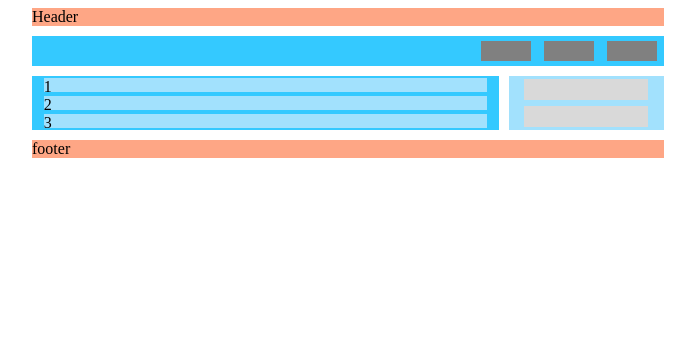
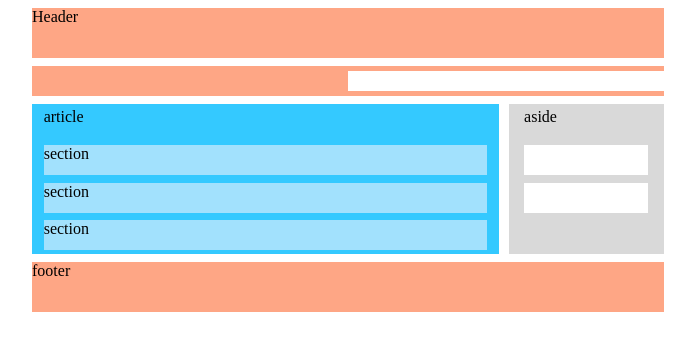
Before and after one commit to SuraQalalwa/JHF, a plain HTML site: page Tasks/task2.html in a window 1280 px wide. Shown: the whole page, without its empty margins (292-987 px from the left). Drawn offline with Linux system fonts and the light colour scheme.

Commit message:
sec commit

```diff
--- a/Tasks/task2.html
+++ b/Tasks/task2.html
@@ -7,30 +7,34 @@
 </head>
 <body style="align-items: center; justify-content: center; display: flex;">
     <div style="display: flex; flex-direction: column; justify-content: space-between; width: 50%;">
-    <header style="background-color: #fea685;">Header</header>
-    <div style="height:10px;"></div>
-    <nav style="background-color: #34c9ff; display: flex; justify-content: flex-end; height: 30px;">
-        <div style="display: flex; justify-content: space-around; width: 30%; justify-items: center;align-items: center; ">
-            <div style="background-color: gray; width: 50px; height: 20px"></div>
-            <div style="background-color: gray; width: 50px; height: 20px;"></div>
-            <div style="background-color: gray; width: 50px; height: 20px;"></div>
+    <header style="background-color: #fea685; height: 50px;">Header</header>
+    <div style="height:8px;"></div>
+    <nav style="background-color: #fea685; display: flex; justify-content: flex-end; height: 30px;">
+        <div style="display: flex; justify-content: space-around; width: 50%; justify-items: center;align-items: center; ">
+            <div style="background-color: white; width: 80px; height: 20px"></div>
+            <div style="background-color: white; width: 80px; height: 20px;"></div>
+            <div style="background-color: white; width: 80px; height: 20px;"></div>
+            <div style="background-color: white; width: 80px; height: 20px;"></div>
         </div>
     </nav>
-    <div style="height:10px;"></div>
-    <div style="display: flex;">
+    <div style="height:8px;"></div>
+    <div style="display: flex; height: 150px;">
         <article style="flex: 3;background-color: #34c9ff; display: flex; justify-content: space-around; flex-direction: column; align-items: center;">
-            <section style="background-color: #a2e1fd; width: 95%; height: 25%;">1</section>
-            <section style="background-color: #a2e1fd; width: 95%; height: 25%;">2</section>
-            <section style="background-color: #a2e1fd; width: 95%; height: 25%;">3</section>
+            <section style="width: 95%; height: 20%;">article</section>
+            <section style="background-color: #a2e1fd; width: 95%; height: 20%;">section</section>
+            <section style="background-color: #a2e1fd; width: 95%; height: 20%;">section</section>
+            <section style="background-color: #a2e1fd; width: 95%; height: 20%;">section</section>
         </article>
         <div style="width: 10px;"></div>
-        <aside style="flex: 1; background-color: #a2e1fd; flex-direction: column; justify-content: space-around; align-items: center; display: flex;">
-            <div style="background-color: #d9d9d9; width: 80%; height: 40%;"></div>
-            <div style="background-color: #d9d9d9; width: 80%; height: 40%;"></div>
+        <aside style="flex: 1; background-color: #d9d9d9; flex-direction: column; justify-content: space-around; align-items: center; display: flex;">
+            <div style="width: 80%; height: 20%; "> aside</div>
+            <div style="background-color: white; width: 80%; height: 20%;"></div>
+            <div style="background-color: white; width: 80%; height: 20%;"></div>
+            <div style="width: 80%; height: 20%;"></div>
         </aside>
     </div>
-    <div style="height:10px;"></div>
-    <footer style="background-color: #fea685;">footer</footer>
+    <div style="height:8px;"></div>
+    <footer style="background-color: #fea685; height: 50px;">footer</footer>
     </div>
 </body>
 </html>
```
